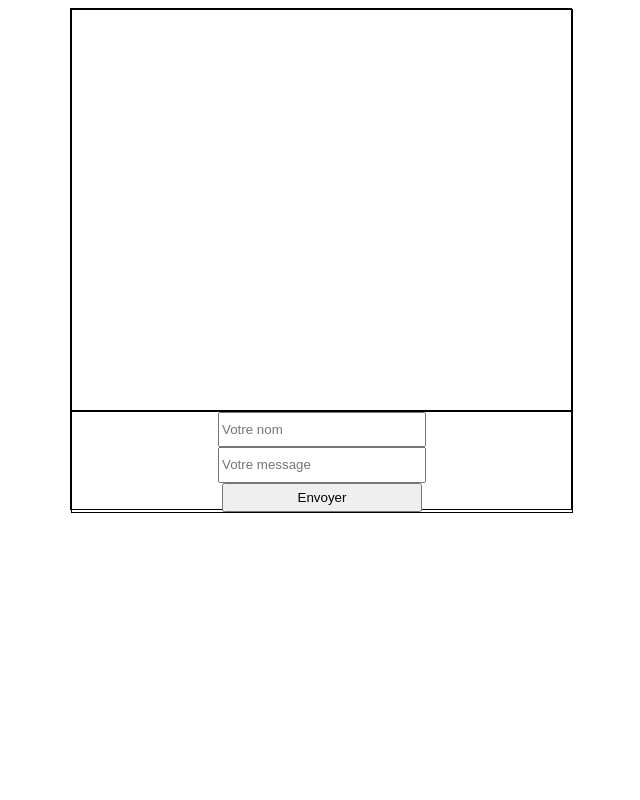
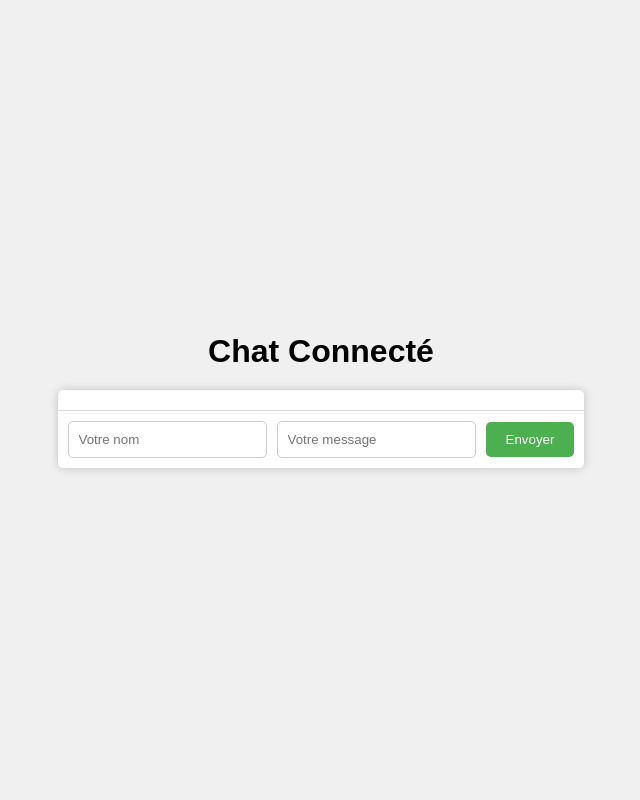
Before and after one commit to TitouanPastor/Messaging-System, a PHP site: page /afficher.php in a window 1280 px wide. Shown: the whole page, without its empty margins (319-959 px from the left). Run offline with PHP 8.4, Linux system fonts and the light colour scheme.

Commit message:
Modification of view css

```diff
--- a/views/afficher.php
+++ b/views/afficher.php
@@ -11,48 +11,90 @@
 
 <body>
     <style>
+        /* Style de base */
+        * {
+            box-sizing: border-box;
+            margin: 0;
+            padding: 0;
+        }
+
+        body {
+            display: flex;
+            flex-direction: column;
+            width: 100vw;
+            height: 100vh;
+            justify-content: center;
+            gap: 20px;
+            align-items: center;
+            font-family: sans-serif;
+            background-color: #f0f0f0;
+        }
+
         #chat {
-            width: 500px;
-            height: 500px;
-            border: 1px solid black;
             margin: 0 auto;
+            max-width: 700px;
+            background-color: #fff;
+            box-shadow: 0 0 10px rgba(0, 0, 0, 0.2);
+            border-radius: 5px;
+            overflow: hidden;
         }
 
         #messages {
             display: flex;
             flex-direction: column-reverse;
-            width: 100%;
-            height: 400px;
-            border: 1px solid black;
-            overflow: auto;
+            max-height: 400px;
+            overflow-y: scroll;
+            padding: 10px;
         }
 
         #messages p {
-            padding: 8px;
-            margin: 0;
+            margin-bottom: 10px;
+            border-bottom: 1px solid #ddd;
+            padding-bottom: 10px;
         }
 
         form {
-            width: 100%;
-            height: 100px;
-            border: 1px solid black;
             display: flex;
-            flex-direction: column;
-            justify-content: space-around;
+            justify-content: space-between;
             align-items: center;
+            padding: 10px;
+            border-top: 1px solid #ddd;
         }
 
-        form input {
-            width: 200px;
-            height: 30px;
+        input[type="text"] {
+            flex: 1;
+            padding: 10px;
+            border: 1px solid #ccc;
+            border-radius: 5px;
+            margin-right: 10px;
+            transition: border-color 0.3s ease;
+        }
+
+        input[type="text"]:focus {
+            border-color: #4CAF50;
+        }
+
+        input[type="submit"] {
+            background-color: #4CAF50;
+            color: #fff;
+            border: none;
+            padding: 10px 20px;
+            border-radius: 5px;
+            cursor: pointer;
+            transition: background-color 0.3s ease;
+        }
+
+        input[type="submit"]:hover {
+            background-color: #3e8e41;
         }
     </style>
     <!-- Chat de messagerie -->
+    <h1>Chat Connecté</h1>
     <div id="chat">
         <div id="messages"></div>
         <form method="get" onsubmit="return false;">
-            <input type="text" name="name" id="name" placeholder="Votre nom" require>
-            <input type="text" name="message" id="message" placeholder="Votre message" require>
+            <input type="text" name="name" id="name" placeholder="Votre nom" required>
+            <input type="text" name="message" id="message" placeholder="Votre message" required>
             <input type="submit" value="Envoyer">
         </form>
     </div>
@@ -71,7 +113,7 @@
                 data: 'name=' + name + '&message=' + message,
                 success: function(data) {
                     getMessages();
-                    $('form')[0].reset();
+                    $('#message').val('');
                 },
                 error: function() {
                     alert('Erreur lors de l\'envoi du message !');
```
